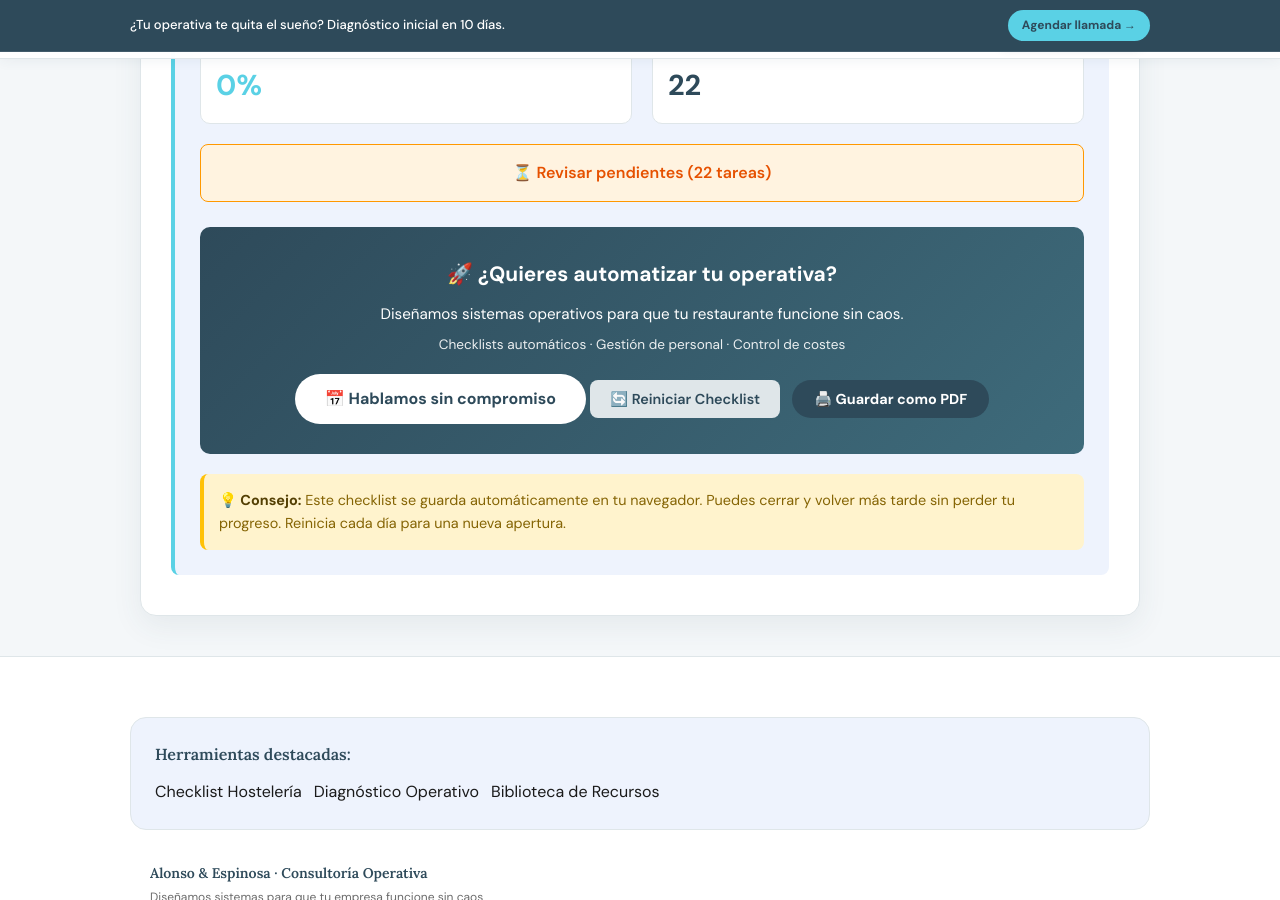
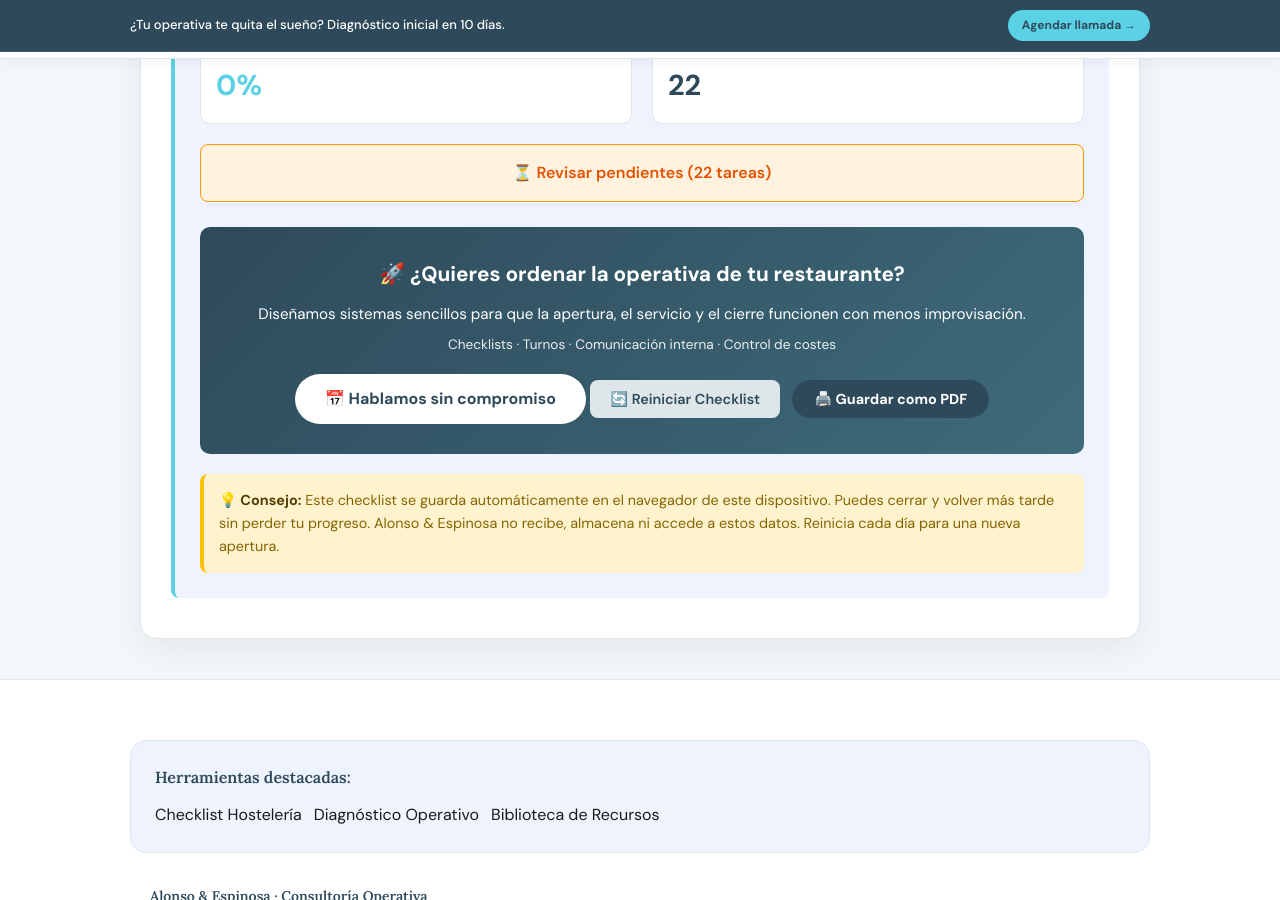
Before and after one commit to alauriela/alonsoespinosa-web, a Jekyll site: the page checklist-hosteleria/index.html, which Jekyll copies as it is, in a window 1280 px wide and 900 px high, scrolled down 2428 px. Built offline with Jekyll 4.4.1, drawn with Linux system fonts in a browser that asks for light colours.

Commit message:
Mejorar copy y privacidad en checklist hosteleria

```diff
--- a/checklist-hosteleria/index.html
+++ b/checklist-hosteleria/index.html
@@ -958,9 +958,9 @@
           </div>
 
           <div class="cta-section">
-            <div class="cta-title">🚀 ¿Quieres automatizar tu operativa?</div>
-            <p>Diseñamos sistemas operativos para que tu restaurante funcione sin caos.</p>
-            <p style="font-size: 0.85em; opacity: 0.9;">Checklists automáticos · Gestión de personal · Control de costes</p>
+            <div class="cta-title">🚀 ¿Quieres ordenar la operativa de tu restaurante?</div>
+            <p>Diseñamos sistemas sencillos para que la apertura, el servicio y el cierre funcionen con menos improvisación.</p>
+            <p style="font-size: 0.85em; opacity: 0.9;">Checklists · Turnos · Comunicación interna · Control de costes</p>
             <a href="https://cal.eu/alonso-espinosa/primera-conversacion-exploratoria" target="_blank" class="btn-cal">📅 Hablamos sin compromiso</a>
             <button type="button" class="btn-reset" onclick="resetChecklist()">🔄 Reiniciar Checklist</button>
             <!-- ── NUEVO botón PDF ── -->
@@ -975,7 +975,7 @@
 
           <div class="note">
             <strong>💡 Consejo:</strong>
-            Este checklist se guarda automáticamente en tu navegador. Puedes cerrar y volver más tarde sin perder tu progreso. Reinicia cada día para una nueva apertura.
+            Este checklist se guarda automáticamente en el navegador de este dispositivo. Puedes cerrar y volver más tarde sin perder tu progreso. Alonso &amp; Espinosa no recibe, almacena ni accede a estos datos. Reinicia cada día para una nueva apertura.
           </div>
         </div>
       </form>
```
